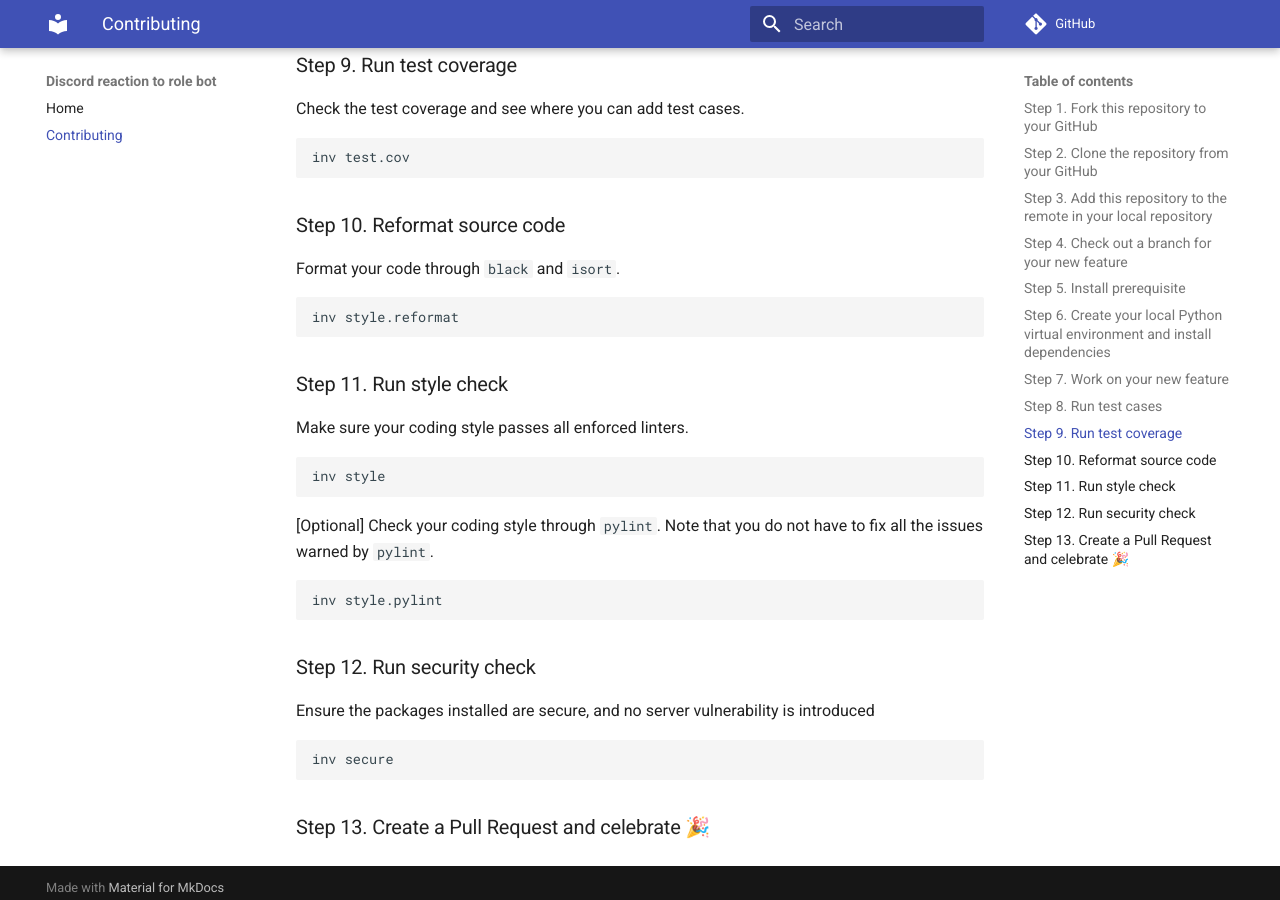
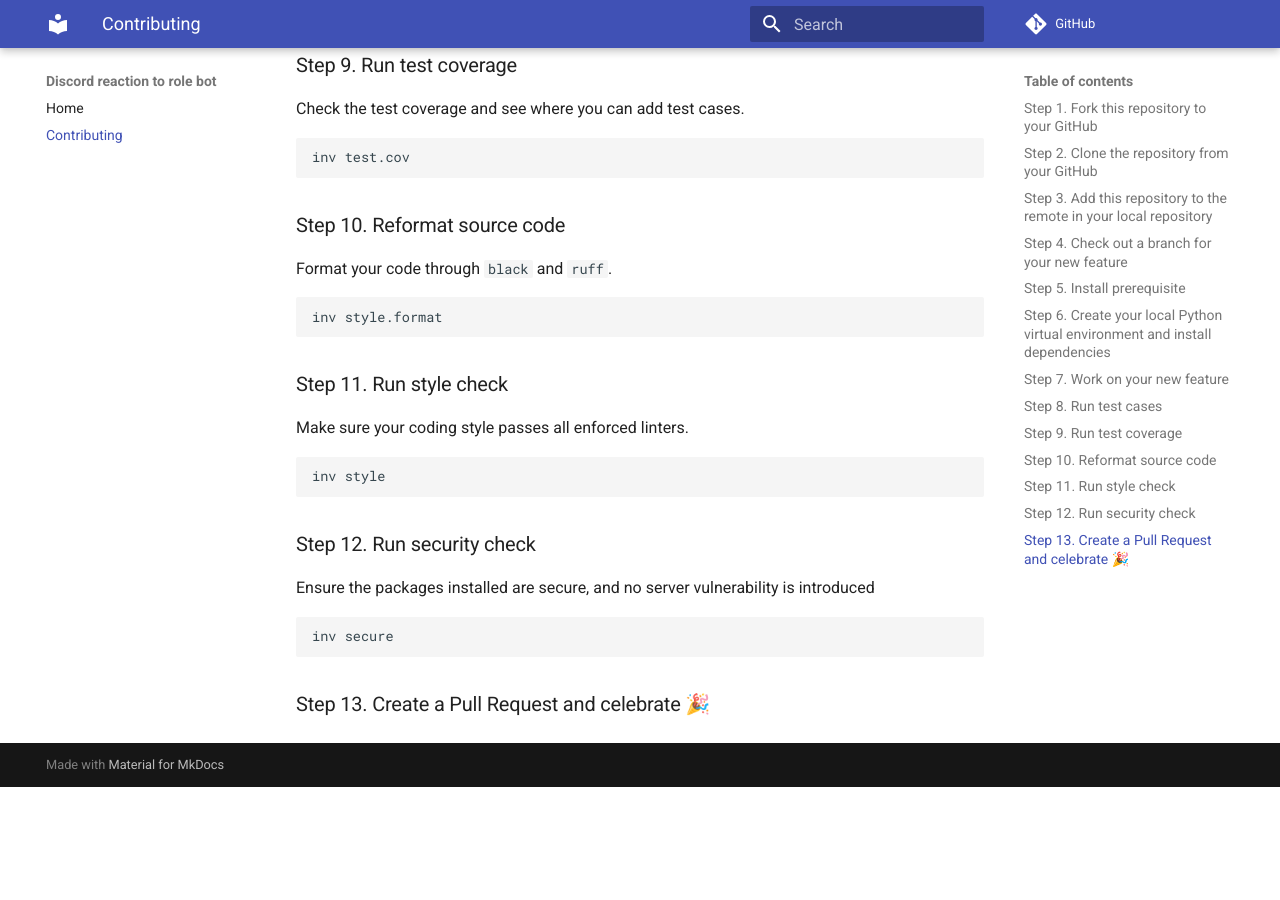
Before and after one commit to Lee-W/discord_reaction_to_role_bot, an MkDocs documentation site: the page built from docs/contributing.md, in a window 1280 px wide and 900 px high, scrolled down 1315 px. Built offline with MkDocs 1.6.1 and Material for MkDocs 9.7.7, drawn with Linux system fonts in a browser that asks for light colours; comment, search, counter and statistics services are not loaded; after the commit the page ends 2102 px from its top, so only the background shows below that.

````diff
--- a/.pre-commit-config.yaml
+++ b/.pre-commit-config.yaml
@@ -65,7 +65,7 @@ repos:
         stages: [commit]
         language: system
         pass_filenames: false
-        entry: inv style.reformat
+        entry: inv style.format
         types: [python]
 
       - id: style-check
--- a/docs/contributing.md
+++ b/docs/contributing.md
@@ -61,10 +61,10 @@ inv test.cov
 
 ### Step 10. Reformat source code
 
-Format your code through `black` and `isort`.
+Format your code through `black` and `ruff`.
 
 ```sh
-inv style.reformat
+inv style.format
 ```
 
 ### Step 11. Run style check
@@ -72,12 +72,6 @@ Make sure your coding style passes all enforced linters.
 
 ```sh
 inv style
-```
-
-[Optional] Check your coding style through `pylint`. Note that you do not have to fix all the issues warned by `pylint`.
-
-```sh
-inv style.pylint
 ```
 
 ### Step 12. Run security check
--- a/pyproject.toml
+++ b/pyproject.toml
@@ -7,16 +7,18 @@ tag_format = "$version"
 
 [tool.ruff]
 line-length = 88
+
+[tool.ruff.lint]
 ignore = [
     "E501",
     "D1",
     "D415",
 ]
 
-[tool.ruff.isort]
+[tool.ruff.lint.isort]
 known-first-party = ["tests"]
 
-[tool.ruff.pydocstyle]
+[tool.ruff.lint.pydocstyle]
 convention = "google"
 
 
````
Also changed, not shown: docs/README.md (+1 -1 lines), .cruft.json, 1 other file.
